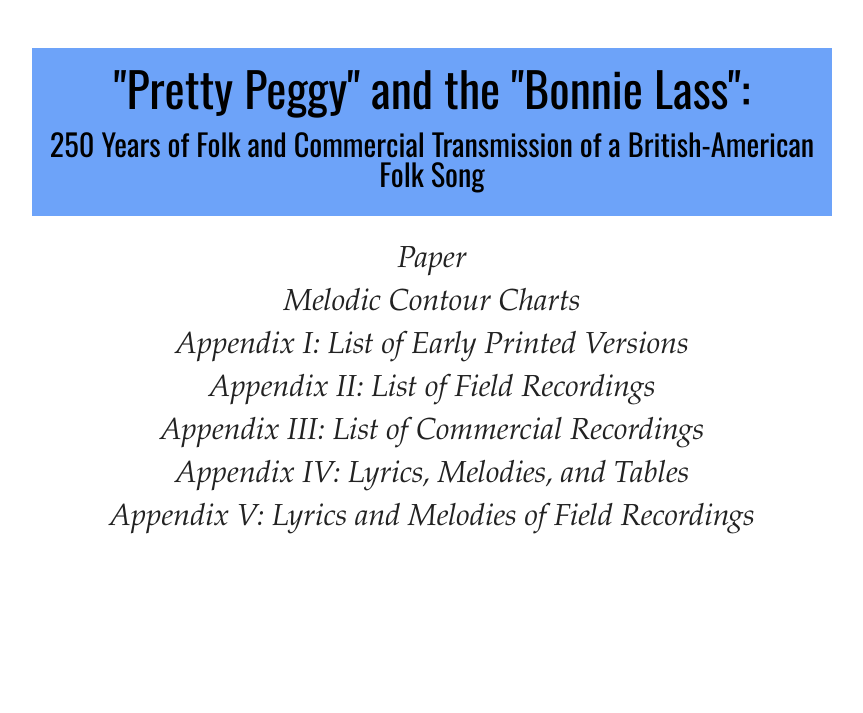
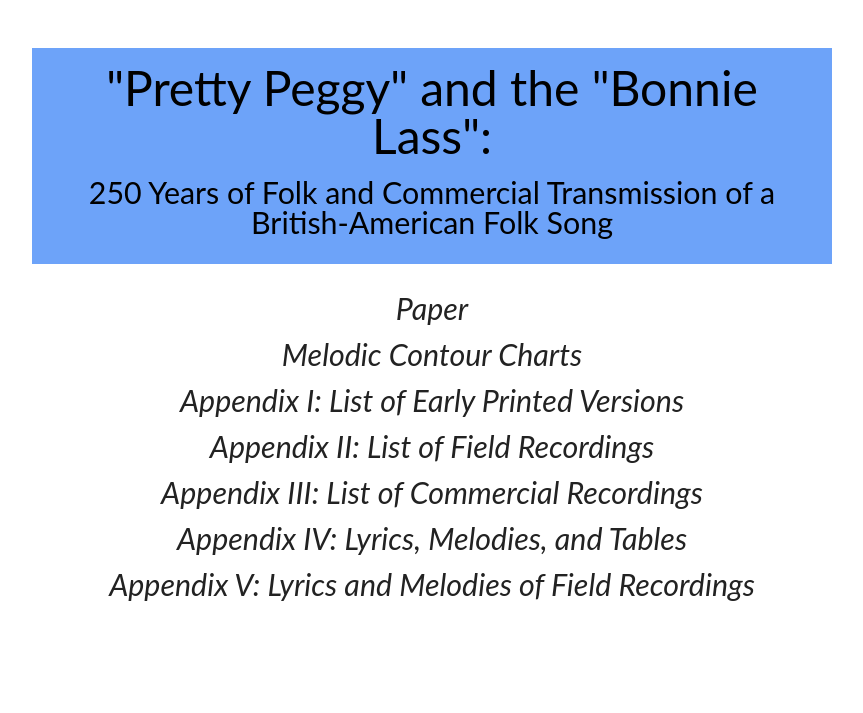
Before and after one commit to carolineglazer/peggy-online, a PHP site: page /index.html in a window 1280 px wide. Shown: the top 713 px of the page, without its empty margins (208-1071 px from the left). Run offline with PHP 8.4, Linux system fonts and the light colour scheme.

Commit message:
new fonts

```diff
--- a/style.css
+++ b/style.css
@@ -2,7 +2,7 @@ body {
 	margin: 0;
 	color: black;
 	font-size: 16px;
-	font-family: 'Garamond', 'Times', serif;
+	font-family: 'Lato', 'Times', serif;
 	font-style: italic;
 	line-height: 1.5em;
 	text-align: center;
@@ -10,7 +10,7 @@ body {
 
 h1 {
 	font-size: 3em;
-	font-family: 'Oswald', 'Garamond', 'Times', serif;
+	font-family: 'Lato', 'Times', serif;
 	font-style: normal;
 	font-weight: normal;
 	margin: 0 auto 0.35em;
@@ -19,7 +19,7 @@ h1 {
 
 h2 {
 	font-size: 1.9em;
-	font-family: 'Oswald', 'Garamond', 'Times', serif;
+	font-family: 'Lato', 'Times', serif;
 	font-style: normal;
 	font-weight: normal;
 	line-height: 1em;
@@ -74,7 +74,6 @@ h2 {
 	}
 
 	#nav a:hover .button {
-		/*background: url(finger-l.png) left no-repeat;*/
 		background-color: black;
 		color: white;
 	}
```
